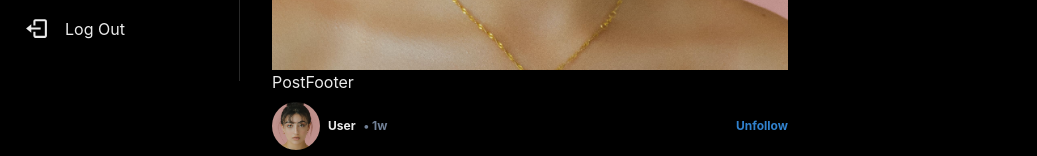
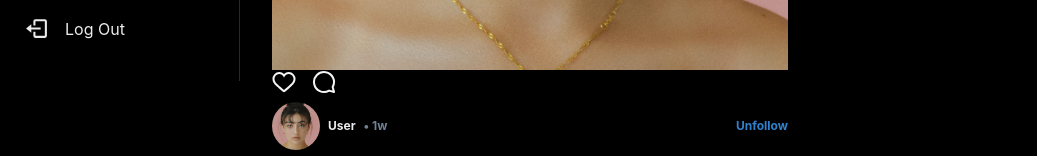
Before and after one commit to Zaahiid/Instagram-client, a React (Vite) app: page / in a window 1280 px wide. Shown: the part 719-875 px from the top of the page, without its empty margins (0-1037 px from the left). Built offline with nearby package versions, Linux system fonts and the light colour scheme.

Commit message:
Added like and comment logo in PostFooter

```diff
--- a/src/components/FeedPosts/PostFooter.jsx
+++ b/src/components/FeedPosts/PostFooter.jsx
@@ -1,7 +1,30 @@
+import { useState } from "react";
+import { Box, Flex } from "@chakra-ui/react"
+import { CommentLogo, NotificationsLogo, UnlikeLogo } from "../../assets/constants";
 
 const PostFooter = () => {
+    const [liked, setLiked] = useState(false);
+    const [likes, setLikes] = useState(1000);
+    const handleLike = () => {
+        if(liked){
+            setLiked(false);
+            setLikes(likes-1);
+        }else{
+            setLiked(true);
+            setLikes(likes+1);
+        }
+    }
   return (
-    <div>PostFooter</div>
+    <>
+    <Flex alignItems={"center"} gap={4} w={"full"} pt={0} mb={2} mt={"auto"}>
+        <Box onClick={handleLike} cursor={"pointer"} fontSize={18}>
+            {!liked ? (<NotificationsLogo/>) : (<UnlikeLogo/>)}
+        </Box>
+        <Box cursor={"pointer"} fontSize={17}>
+            <CommentLogo/>
+        </Box>
+    </Flex>
+    </>
   )
 }
 
```
